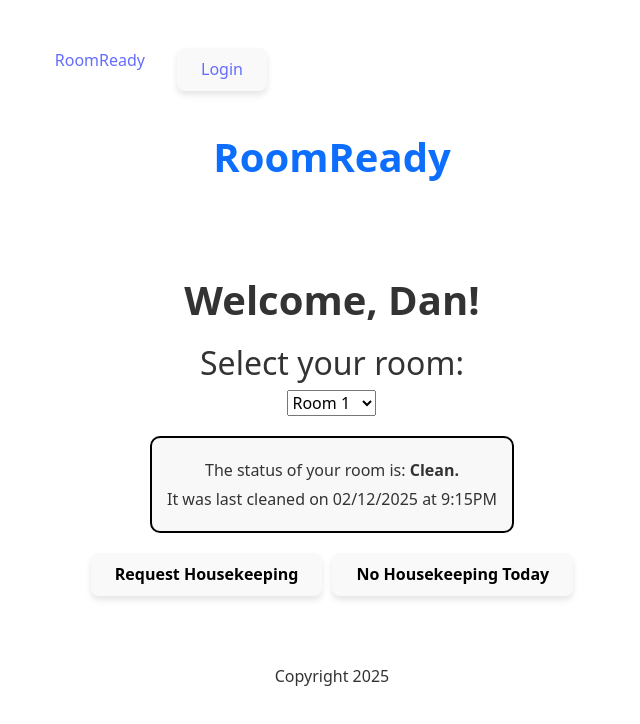
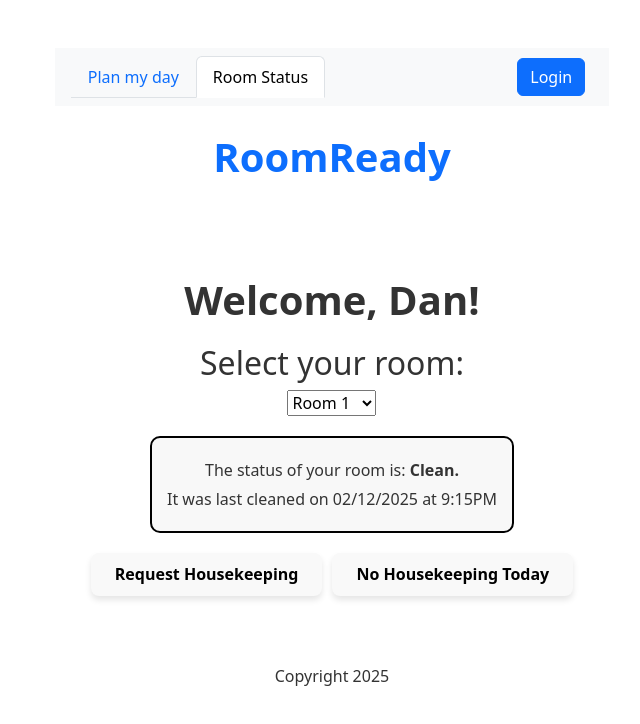
Before and after one commit to musserdn/RoomReady, a React (Vite) app in the folder client/: page /Guest in a window 1280 px wide. Shown: the top 724 px of the page, without its empty margins (308-948 px from the left). Built offline with nearby package versions, Linux system fonts and the light colour scheme.

Commit message:
Added content to the new MyDay Page, updated the navbar & login button to appear better on the screen

```diff
--- a/client/src/components/Navbar.jsx
+++ b/client/src/components/Navbar.jsx
@@ -1,45 +1,52 @@
 import { useState, useEffect } from 'react';
-import { Link } from 'react-router-dom';
+import { Link, useLocation } from 'react-router-dom';
 import auth from '../utils/auth';
+import 'bootstrap/dist/css/bootstrap.min.css'; // Ensure Bootstrap is imported
 
 const Navbar = () => {
-  const [ loginCheck, setLoginCheck ] = useState(false);
+  const [loginCheck, setLoginCheck] = useState(false);
+  const location = useLocation(); // Get current route
 
-  const checkLogin = () => {
-    if(auth.loggedIn()) {
+  useEffect(() => {
+    if (auth.loggedIn()) {
       setLoginCheck(true);
     }
-  };
-
-  useEffect(() => {
-    console.log(loginCheck);
-    checkLogin();
-  }, [loginCheck])
+  }, []);
 
   return (
-    <div className='nav'>
-      <div className='nav-title'>
-        <Link to='/'>RoomReady</Link>
+    <nav className="navbar navbar-expand-lg navbar-light bg-light px-3">
+      <ul className="nav nav-tabs">
+        <li className="nav-item">
+          <Link
+            className={`nav-link ${location.pathname === "/MyDay" ? "active" : ""}`}
+            to="/MyDay"
+          >
+            Plan my day
+          </Link>
+        </li>
+        <li className="nav-item">
+          <Link
+            className={`nav-link ${location.pathname === "/Guest" ? "active" : ""}`}
+            to="/Guest"
+          >
+            Room Status
+          </Link>
+        </li>
+      </ul>
+      <div className="ms-auto"> {/* Pushes content to the right */}
+        {!loginCheck ? (
+          <Link to="/" className="btn btn-primary me-2">Login</Link>
+        ) : (
+          <button
+            className="btn btn-danger"
+            onClick={() => auth.logout()}
+          >
+            Logout
+          </button>
+        )}
       </div>
-      <ul>
-      {
-        !loginCheck ? (
-          <div className='nav-item'>
-            <button type='button'>
-              <Link to='/'>Login</Link>
-            </button>
-          </div>
-        ) : (
-          <div className='nav-item'>
-            <button type='button' onClick={() => {
-              auth.logout();
-            }}>Logout</button>
-          </div>
-        )
-      }
-      </ul>
-    </div>
-  )
-}
+    </nav>
+  );
+};
 
 export default Navbar;
--- a/client/src/main.jsx
+++ b/client/src/main.jsx
@@ -8,6 +8,7 @@ import ErrorPage from './pages/ErrorPage.jsx';
 import GuestPage from './pages/GuestPage.jsx';
 import Home from './pages/Home.jsx';
 import HouseKeepingPage from './pages/HouseKeepingPage.jsx';
+import MyDay from './pages/MyDay.jsx';
 
 // Define the accessible routes, and which components respond to which URL
 const router = createBrowserRouter([
@@ -28,6 +29,10 @@ const router = createBrowserRouter([
         path: '/HouseKeeping',
         element: <HouseKeepingPage />,
       },
+      {
+        path: '/MyDay',
+        element: <MyDay />,
+      }
     ],
   },
 ]);
--- a/client/src/pages/MyDay.jsx
+++ b/client/src/pages/MyDay.jsx
@@ -0,0 +1,7 @@
+export default function MyDay() {
+    return (
+        <div className="myday-container">
+            <h1>Hi Dan! Plan your day for the best vacation ever.</h1>
+        </div>
+    );
+}
```
